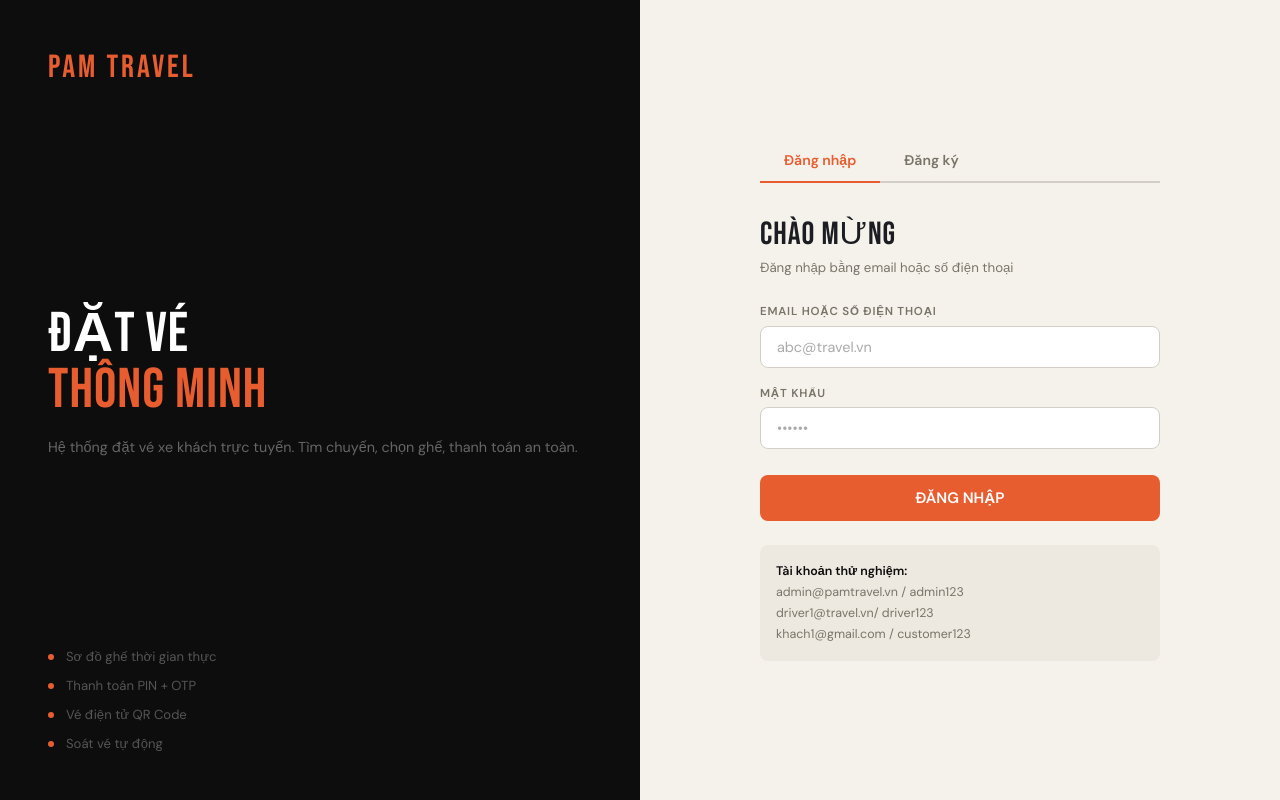
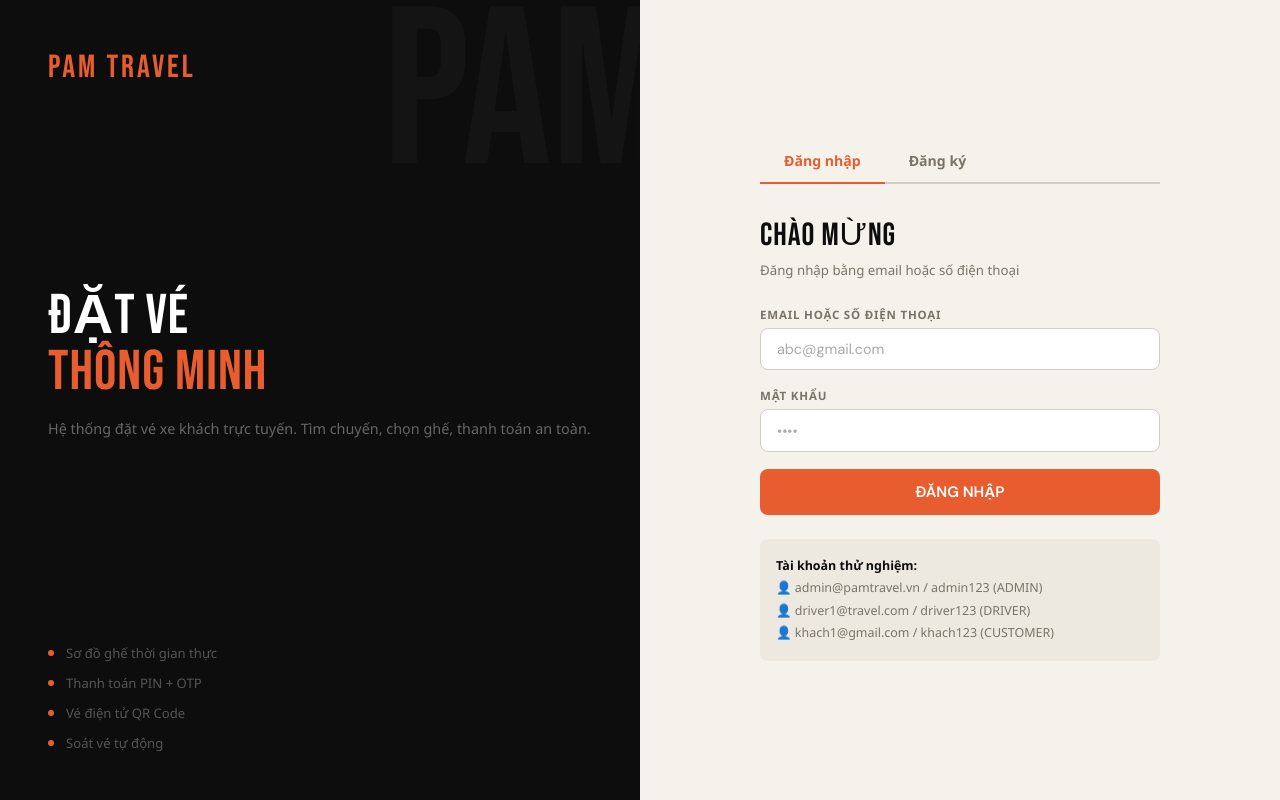
Before and after one commit to DucAnh151/FinalProject, a Vue app in the folder frontend/: page /login in a window 1280 px wide. Built offline with nearby package versions, Linux system fonts and the light colour scheme; no server answers.

Commit message:
docs: update README.md and baseline files with project progress

```diff
--- a/frontend/src/views/LoginView.vue
+++ b/frontend/src/views/LoginView.vue
@@ -1,6 +1,6 @@
 <template>
   <div class="auth-page">
-    <!-- Left panel -->
+    <!-- LEFT PANEL — branding -->
     <div class="panel-left">
       <div class="brand">PAM TRAVEL</div>
       <div class="tagline">
@@ -15,145 +15,223 @@
       </div>
     </div>
 
-    <!-- Right panel -->
+    <!-- RIGHT PANEL — form -->
     <div class="panel-right">
       <div class="form-box">
-        <!-- Tabs -->
         <div class="tabs">
-          <div :class="['tab', { active: tab === 'login' }]" @click="tab = 'login'">Đăng nhập</div>
-          <div :class="['tab', { active: tab === 'register' }]" @click="tab = 'register'">Đăng ký</div>
+          <div :class="['tab', { active: tab === 'login' }]"    @click="switchTab('login')">Đăng nhập</div>
+          <div :class="['tab', { active: tab === 'register' }]" @click="switchTab('register')">Đăng ký</div>
         </div>
 
-        <!-- LOGIN -->
+        <!-- ── LOGIN ── -->
         <div v-if="tab === 'login'">
           <div class="form-title">CHÀO MỪNG</div>
           <div class="form-sub">Đăng nhập bằng email hoặc số điện thoại</div>
 
-          <div v-if="error" class="alert alert-error">{{ error }}</div>
+          <div v-if="error"   class="alert alert-error">{{ error }}</div>
           <div v-if="success" class="alert alert-success">{{ success }}</div>
 
           <div class="field">
             <label>Email hoặc Số điện thoại</label>
-            <input v-model="loginForm.identifier" type="text" placeholder="abc@travel.vn"
-              @keyup.enter="doLogin" />
+            <input
+              v-model.trim="loginForm.identifier"
+              type="text"
+              placeholder="abc@gmail.com"
+              autocomplete="username"
+              :disabled="loading"
+              @keyup.enter="doLogin"
+            />
           </div>
           <div class="field">
             <label>Mật khẩu</label>
-            <input v-model="loginForm.password" type="password" placeholder="••••••"
-              @keyup.enter="doLogin" />
+            <input
+              v-model="loginForm.password"
+              type="password"
+              placeholder="••••"
+              autocomplete="current-password"
+              :disabled="loading"
+              @keyup.enter="doLogin"
+            />
           </div>
 
           <button class="btn-submit" :disabled="loading" @click="doLogin">
-            <span v-if="loading">Đang đăng nhập...</span>
-            <span v-else>ĐĂNG NHẬP</span>
+            <span v-if="loading" class="spinner"></span>
+            <span>{{ loading ? 'Đang đăng nhập...' : 'ĐĂNG NHẬP' }}</span>
           </button>
 
           <div class="hint">
             <strong>Tài khoản thử nghiệm:</strong><br>
-            admin@pamtravel.vn / admin123<br>
-            driver1@travel.vn/ driver123<br>
-            khach1@gmail.com / customer123
+            👤 admin@pamtravel.vn / admin123 (ADMIN)<br>
+            👤 driver1@travel.com / driver123 (DRIVER)<br>
+            👤 khach1@gmail.com / khach123 (CUSTOMER)
           </div>
         </div>
 
-        <!-- REGISTER -->
+        <!-- ── REGISTER ── -->
         <div v-if="tab === 'register'">
           <div class="form-title">TẠO TÀI KHOẢN</div>
           <div class="form-sub">Đăng ký tài khoản hành khách mới</div>
 
-          <div v-if="error" class="alert alert-error">{{ error }}</div>
+          <div v-if="error"   class="alert alert-error">{{ error }}</div>
           <div v-if="success" class="alert alert-success">{{ success }}</div>
 
           <div class="field">
-            <label>Họ và tên</label>
-            <input v-model="regForm.fullName" type="text" placeholder="Nguyễn Văn A" />
+            <label>Họ và tên <span class="req">*</span></label>
+            <input
+              v-model.trim="regForm.fullName"
+              type="text"
+              placeholder="Nguyễn Văn A"
+              :disabled="loading"
+            />
           </div>
           <div class="field-row">
             <div class="field">
               <label>Số điện thoại</label>
-              <input v-model="regForm.phone" type="tel" placeholder="0901234567" />
+              <input
+                v-model.trim="regForm.phone"
+                type="tel"
+                placeholder="0901234567"
+                :disabled="loading"
+              />
             </div>
             <div class="field">
               <label>Email</label>
-              <input v-model="regForm.email" type="email" placeholder="email@gmail.com" />
+              <input
+                v-model.trim="regForm.email"
+                type="email"
+                placeholder="email@gmail.com"
+                :disabled="loading"
+              />
             </div>
           </div>
-          <div class="field-row">
+          <div class="field-row" style="margin-top: 0">
             <div class="field">
-              <label>Mật khẩu</label>
-              <input v-model="regForm.password" type="password" placeholder="Tối thiểu 6 ký tự" />
+              <label>Mật khẩu <span class="req">*</span></label>
+              <input
+                v-model="regForm.password"
+                type="password"
+                placeholder="Tối thiểu 6 ký tự"
+                :disabled="loading"
+              />
             </div>
             <div class="field">
-              <label>Xác nhận mật khẩu</label>
-              <input v-model="regForm.confirm" type="password" placeholder="Nhập lại" />
+              <label>Xác nhận mật khẩu <span class="req">*</span></label>
+              <input
+                v-model="regForm.confirm"
+                type="password"
+                placeholder="Nhập lại"
+                :disabled="loading"
+                @keyup.enter="doRegister"
+              />
             </div>
           </div>
 
           <button class="btn-submit" :disabled="loading" @click="doRegister" style="margin-top:1.25rem">
-            <span v-if="loading">Đang đăng ký...</span>
-            <span v-else>TẠO TÀI KHOẢN</span>
+            <span v-if="loading" class="spinner"></span>
+            <span>{{ loading ? 'Đang đăng ký...' : 'TẠO TÀI KHOẢN' }}</span>
           </button>
         </div>
+
       </div>
     </div>
   </div>
 </template>
 
 <script setup>
-import { ref, watch } from 'vue'
+import { ref, watch, onMounted } from 'vue'
 import { useRoute, useRouter } from 'vue-router'
 import { useAuthStore } from '../stores/authStore'
 
-const router   = useRouter()
-const route    = useRoute()
-const auth     = useAuthStore()
-const tab      = ref('login')
-const loading  = ref(false)
-const error    = ref('')
-const success  = ref('')
+const router = useRouter()
+const route  = useRoute()
+const auth   = useAuthStore()
+
+const tab     = ref('login')
+const loading = ref(false)
+const error   = ref('')
+const success = ref('')
 
 const loginForm = ref({ identifier: '', password: '' })
 const regForm   = ref({ fullName: '', phone: '', email: '', password: '', confirm: '' })
 
-// Xóa alert khi đổi tab
-watch(tab, () => { error.value = ''; success.value = '' })
+// Chuyển tab từ query param (?tab=register)
+onMounted(() => {
+  if (route.query.tab === 'register') tab.value = 'register'
 
+  // Hiển thị notice từ LandingView (khi guest tìm kiếm)
+  const notice = sessionStorage.getItem('pam_login_notice')
+  if (notice) {
+    error.value = notice
+    sessionStorage.removeItem('pam_login_notice')
+  }
+})
+
+// Xoá thông báo khi đổi tab
+function switchTab(newTab) {
+  tab.value     = newTab
+  error.value   = ''
+  success.value = ''
+}
+
+watch(tab, () => {
+  error.value   = ''
+  success.value = ''
+})
+
+// Redirect về đúng trang sau login
+function redirectAfterLogin() {
+  const redirect = route.query.redirect
+  if (redirect && redirect !== '/login') return router.push(redirect)
+  if (auth.isAdmin)  return router.push('/admin')
+  if (auth.isDriver) return router.push('/driver')
+  router.push('/home')
+}
+
+// ── ĐĂNG NHẬP ──
 async function doLogin() {
-  error.value = ''; success.value = ''
-  if (!loginForm.value.identifier || !loginForm.value.password) {
-    error.value = 'Vui lòng nhập đầy đủ thông tin'; return
-  }
+  error.value   = ''
+  success.value = ''
+
+  const { identifier, password } = loginForm.value
+  if (!identifier) { error.value = 'Vui lòng nhập email hoặc số điện thoại'; return }
+  if (!password)   { error.value = 'Vui lòng nhập mật khẩu'; return }
+
   loading.value = true
   try {
-    await auth.login(loginForm.value.identifier, loginForm.value.password)
-    success.value = `Xin chào ${auth.user.fullName || auth.user.email}! Đang chuyển trang...`
-    setTimeout(() => router.push(route.query.redirect || '/home'), 800)
+    await auth.login(identifier, password)
+    const name = auth.user.fullName || auth.user.phone || auth.user.email
+    success.value = `✅ Xin chào ${name}! Đang chuyển trang...`
+    setTimeout(redirectAfterLogin, 700)
   } catch (e) {
-    error.value = e.response?.data?.error || 'Đăng nhập thất bại'
+    error.value = e.response?.data?.error || 'Đăng nhập thất bại. Vui lòng thử lại.'
   } finally {
     loading.value = false
   }
 }
 
+// ── ĐĂNG KÝ ──
 async function doRegister() {
-  error.value = ''; success.value = ''
+  error.value   = ''
+  success.value = ''
+
   const { fullName, phone, email, password, confirm } = regForm.value
-  if (!fullName) { error.value = 'Vui lòng nhập họ tên'; return }
-  if (!phone && !email) { error.value = 'Nhập số điện thoại hoặc email'; return }
-  if (password.length < 6) { error.value = 'Mật khẩu tối thiểu 6 ký tự'; return }
+  if (!fullName)            { error.value = 'Vui lòng nhập họ và tên'; return }
+  if (!phone && !email)     { error.value = 'Vui lòng nhập số điện thoại hoặc email'; return }
+  if (password.length < 6)  { error.value = 'Mật khẩu tối thiểu 6 ký tự'; return }
   if (password !== confirm) { error.value = 'Mật khẩu xác nhận không khớp'; return }
 
   loading.value = true
   try {
     await auth.register(fullName, phone || null, email || null, password)
-    success.value = 'Tạo tài khoản thành công! Đang chuyển sang đăng nhập...'
+    success.value = '✅ Tạo tài khoản thành công! Chuyển sang đăng nhập...'
     setTimeout(() => {
       loginForm.value.identifier = phone || email
-      tab.value = 'login'
-      success.value = 'Tài khoản đã tạo. Vui lòng đăng nhập.'
+      regForm.value = { fullName: '', phone: '', email: '', password: '', confirm: '' }
+      switchTab('login')
+      success.value = '✅ Tài khoản đã tạo. Vui lòng đăng nhập.'
     }, 1200)
   } catch (e) {
-    error.value = e.response?.data?.error || 'Đăng ký thất bại'
+    error.value = e.response?.data?.error || 'Đăng ký thất bại. Vui lòng thử lại.'
   } finally {
     loading.value = false
   }
@@ -161,18 +239,33 @@ async function doRegister() {
 </script>
 
 <style scoped>
+@import url('https://fonts.googleapis.com/css2?family=Bebas+Neue&family=DM+Sans:wght@400;500;600&display=swap');
+
 .auth-page {
   display: grid;
   grid-template-columns: 1fr 1fr;
   min-height: 100vh;
-  font-family: 'DM Sans', sans-serif;
 }
+
+/* LEFT */
 .panel-left {
   background: #0d0d0d;
   display: flex;
   flex-direction: column;
   justify-content: space-between;
   padding: 3rem;
+  position: relative;
+  overflow: hidden;
+}
+.panel-left::before {
+  content: 'PAM';
+  position: absolute;
+  right: -2rem; top: -1rem;
+  font-family: 'Bebas Neue', sans-serif;
+  font-size: 14rem;
+  color: rgba(255,255,255,0.03);
+  pointer-events: none;
+  line-height: 1;
 }
 .brand {
   font-family: 'Bebas Neue', sans-serif;
@@ -186,13 +279,15 @@ async function doRegister() {
   color: #fff;
   line-height: 1;
   letter-spacing: 1px;
-  margin-bottom: 1rem;
+  margin: 0 0 1rem;
 }
 .tagline h2 span { color: #e85d2f; }
-.tagline p { color: #666; font-size: 0.9rem; line-height: 1.7; }
+.tagline p { color: #666; font-size: 0.9rem; line-height: 1.7; margin: 0; }
 .features { display: flex; flex-direction: column; gap: 0.75rem; }
 .feature { display: flex; align-items: center; gap: 0.75rem; color: #555; font-size: 0.82rem; }
 .dot { width: 6px; height: 6px; background: #e85d2f; border-radius: 50%; flex-shrink: 0; }
+
+/* RIGHT */
 .panel-right {
   background: #f5f2ec;
   display: flex;
@@ -201,6 +296,8 @@ async function doRegister() {
   padding: 3rem 2rem;
 }
 .form-box { width: 100%; max-width: 400px; }
+
+/* TABS */
 .tabs { display: flex; border-bottom: 2px solid #d4cfc6; margin-bottom: 2rem; }
 .tab {
   padding: 0.75rem 1.5rem;
@@ -211,15 +308,22 @@ async function doRegister() {
   border-bottom: 2px solid transparent;
   margin-bottom: -2px;
   transition: all 0.15s;
+  user-select: none;
 }
+.tab:hover:not(.active) { color: #0d0d0d; }
 .tab.active { color: #e85d2f; border-bottom-color: #e85d2f; }
+
+/* FORM */
 .form-title {
   font-family: 'Bebas Neue', sans-serif;
   font-size: 2rem;
   letter-spacing: 1px;
   margin-bottom: 0.35rem;
+  color: #0d0d0d;
 }
 .form-sub { font-size: 0.83rem; color: #7a7468; margin-bottom: 1.75rem; }
+.req { color: #e85d2f; }
+
 .field { margin-bottom: 1.1rem; }
 .field label {
   display: block;
@@ -236,30 +340,56 @@ async function doRegister() {
   border-radius: 8px;
   padding: 0.7rem 1rem;
   font-size: 0.9rem;
-  outline: none;
-  transition: border-color 0.15s;
+  font-family: 'DM Sans', sans-serif;
   background: #fff;
   color: #0d0d0d;
+  outline: none;
+  transition: border-color 0.15s, box-shadow 0.15s;
 }
-.field input:focus { border-color: #e85d2f; }
-.field input::placeholder {color: #aaa;}
+.field input:focus {
+  border-color: #e85d2f;
+  box-shadow: 0 0 0 3px rgba(232,93,47,0.1);
+}
+.field input:disabled { background: #f0ede8; cursor: not-allowed; }
+.field input::placeholder { color: #aaa; }
 .field-row { display: grid; grid-template-columns: 1fr 1fr; gap: 0.75rem; }
 
+/* BUTTON */
 .btn-submit {
   width: 100%;
+  display: flex;
+  align-items: center;
+  justify-content: center;
+  gap: 0.5rem;
   background: #e85d2f;
   color: #fff;
   border: none;
   border-radius: 8px;
   padding: 0.8rem;
+  font-family: 'DM Sans', sans-serif;
   font-size: 0.95rem;
   font-weight: 600;
   cursor: pointer;
-  transition: background 0.15s;
+  transition: background 0.15s, transform 0.1s;
   margin-top: 0.5rem;
 }
-.btn-submit:hover { background: #c44a1e; }
+.btn-submit:hover:not(:disabled) { background: #c44a1e; }
+.btn-submit:active:not(:disabled) { transform: scale(0.99); }
 .btn-submit:disabled { background: #d4cfc6; cursor: not-allowed; }
+
+/* SPINNER */
+.spinner {
+  width: 16px;
+  height: 16px;
+  border: 2px solid rgba(255,255,255,0.35);
+  border-top-color: #fff;
+  border-radius: 50%;
+  animation: spin 0.65s linear infinite;
+  flex-shrink: 0;
+}
+@keyframes spin { to { transform: rotate(360deg); } }
+
+/* ALERTS */
 .alert {
   padding: 0.75rem 1rem;
   border-radius: 8px;
@@ -267,8 +397,10 @@ async function doRegister() {
   margin-bottom: 1.25rem;
   line-height: 1.5;
 }
-.alert-error { background: #fdf0ef; color: #c0392b; border: 1px solid #f5c6c2; }
+.alert-error   { background: #fdf0ef; color: #c0392b; border: 1px solid #f5c6c2; }
 .alert-success { background: #edf7f1; color: #2d7a4f; border: 1px solid #b8dfc8; }
+
+/* HINT */
 .hint {
   margin-top: 1.5rem;
   padding: 1rem;
@@ -276,7 +408,13 @@ async function doRegister() {
   border-radius: 8px;
   font-size: 0.78rem;
   color: #7a7468;
-  line-height: 1.7;
+  line-height: 1.8;
 }
 .hint strong { color: #0d0d0d; }
+
+/* RESPONSIVE */
+@media (max-width: 720px) {
+  .auth-page { grid-template-columns: 1fr; }
+  .panel-left { display: none; }
+}
 </style>
--- a/frontend/src/views/RegisterView.vue
+++ b/frontend/src/views/RegisterView.vue
@@ -1 +1,5 @@
-<template><div>Register</div></template>
+<script setup>
+import { useRouter } from 'vue-router'
+const router = useRouter()
+router.replace('/login?tab=register')
+</script>
```
Also changed, not shown: frontend/src/router/index.js (+28 -8 lines), frontend/src/views/LandingView.vue (+23 -8 lines), 1 other file (tests, documents, lock files or other folders).
